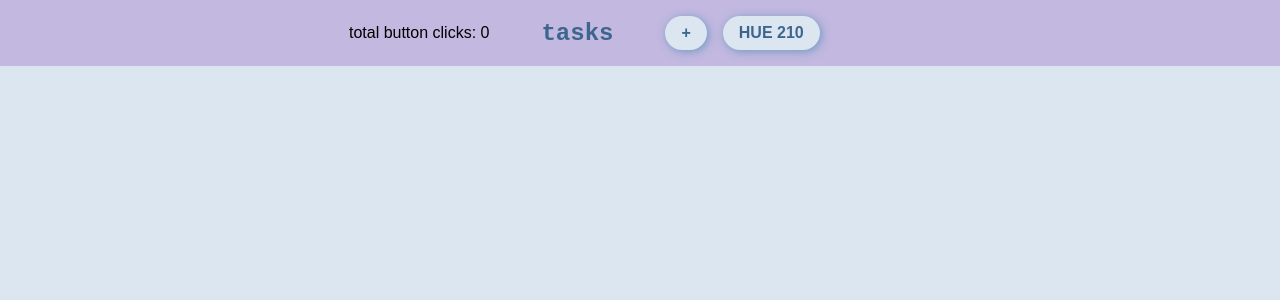
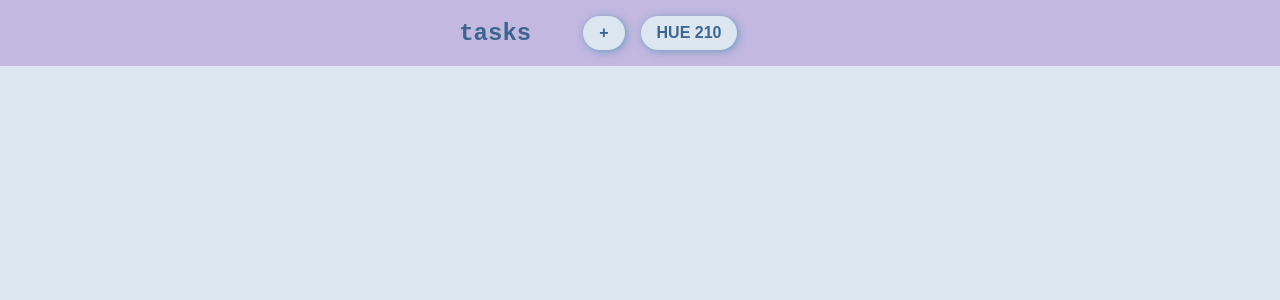
Before and after one commit to Kivthor/vue-todo-ts, a Vue app: page / in a window 1280 px wide. Shown: the top 300 px of the page. Built offline with nearby package versions, Linux system fonts and the light colour scheme; the HTML template or start-up script is replaced by a standard one.

Commit message:
fixed task status not being saved when refreshing a page

```diff
--- a/src/App.vue
+++ b/src/App.vue
@@ -1,13 +1,11 @@
 <script setup lang="ts">
 import UiButton from './components/UiButton.vue'
 import TodoItem from './components/TodoItem.vue'
-import { useGlobalCounterStore } from './stores/globalCounterStore.ts'
 import { useTaskCounterStore } from './stores/taskCounterStore.ts'
 import { useTaskListStore } from '@/stores/taskListStore.ts'
 import { ref } from 'vue'
 
 const taskListStore = useTaskListStore()
-const globalCounterStore = useGlobalCounterStore()
 const taskCounterStore = useTaskCounterStore()
 const hueNumber = ref(210)
 
@@ -31,7 +29,6 @@ const changeColor = () => {
 <template>
   <div class="main-container">
     <div class="title-bar-container">
-      <div>total button clicks: {{ globalCounterStore.count }}</div>
       <div class="title-container">
         <div v-if="taskCounterStore.taskCount" class="counter-container">
           {{ taskCounterStore.taskCount }}
--- a/src/components/TodoItem.vue
+++ b/src/components/TodoItem.vue
@@ -15,10 +15,11 @@ const taskListStore = useTaskListStore()
 const taskCounterStore = useTaskCounterStore()
 
 const taskId = ref(props.todoItem.id)
-const taskName = ref('')
-const taskText = ref('')
-const taskDate = ref('')
-const isSaved = ref(false)
+const taskName = ref(props.todoItem.name)
+const taskText = ref(props.todoItem.text)
+const taskDate = ref(props.todoItem.date)
+const taskStatus = ref(props.todoItem.status)
+const isSaved = taskStatus.value === 'NOT-SAVED' ? ref(false) : ref(true)
 
 const deleteTask = () => {
   taskListStore.deleteTask(taskId.value)
--- a/src/components/UiButton.vue
+++ b/src/components/UiButton.vue
@@ -1,8 +1,6 @@
 <script setup lang="ts">
-import { useGlobalCounterStore } from '@/stores/globalCounterStore.ts'
 import { computed } from 'vue'
 
-const globalCounterStore = useGlobalCounterStore()
 const emit = defineEmits(['action'])
 const props = defineProps({
   buttonType: String,
@@ -11,7 +9,6 @@ const isItDeleteButton = computed(() => props.buttonType === 'DELETE')
 const isItTopButton = computed(() => props.buttonType === 'TOPBUTTON')
 const onClick = () => {
   emit('action')
-  globalCounterStore.increment()
 }
 </script>
 
--- a/src/stores/globalCounterStore.ts
+++ /dev/null
@@ -1,15 +0,0 @@
-import { defineStore } from 'pinia'
-
-export const useGlobalCounterStore = defineStore('globalCounter', {
-  state: () => ({
-    count: 0,
-  }),
-  getters: {
-    doubleCount: (state) => state.count * 2,
-  },
-  actions: {
-    increment() {
-      this.count += 1
-    },
-  },
-})
--- a/src/stores/taskListStore.ts
+++ b/src/stores/taskListStore.ts
@@ -6,7 +6,7 @@ interface Task {
   name: string
   text: string
   date: string
-  status: 'WAITING' | 'SAVED' | 'NOT-SAVED'
+  status: 'SAVED' | 'NOT-SAVED'
 }
 
 const localTaskList: string | null = localStorage.getItem('taskList')
@@ -21,7 +21,7 @@ export const useTaskListStore = defineStore('taskListStore', () => {
       name: '',
       text: '',
       date: '',
-      status: 'WAITING',
+      status: 'NOT-SAVED',
     })
     localStorage.setItem('taskList', JSON.stringify(taskList.value))
   }
```
